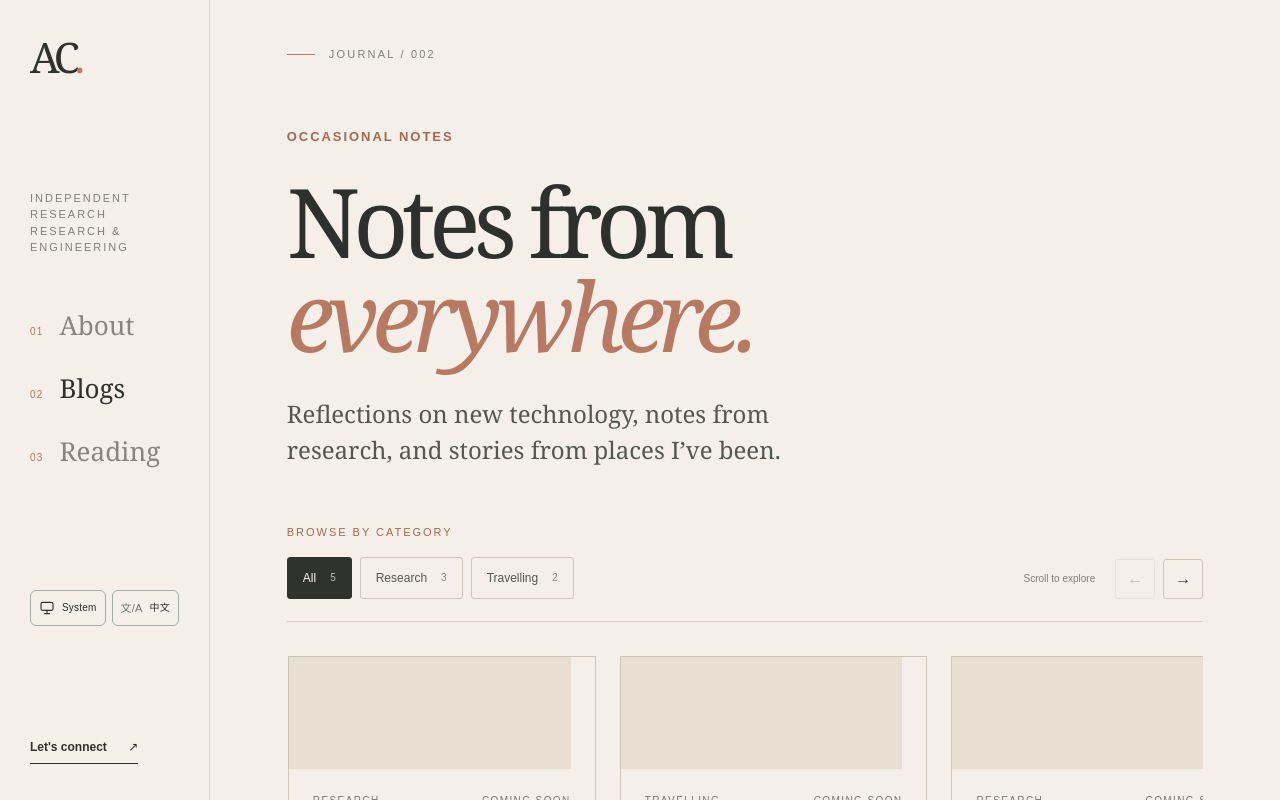
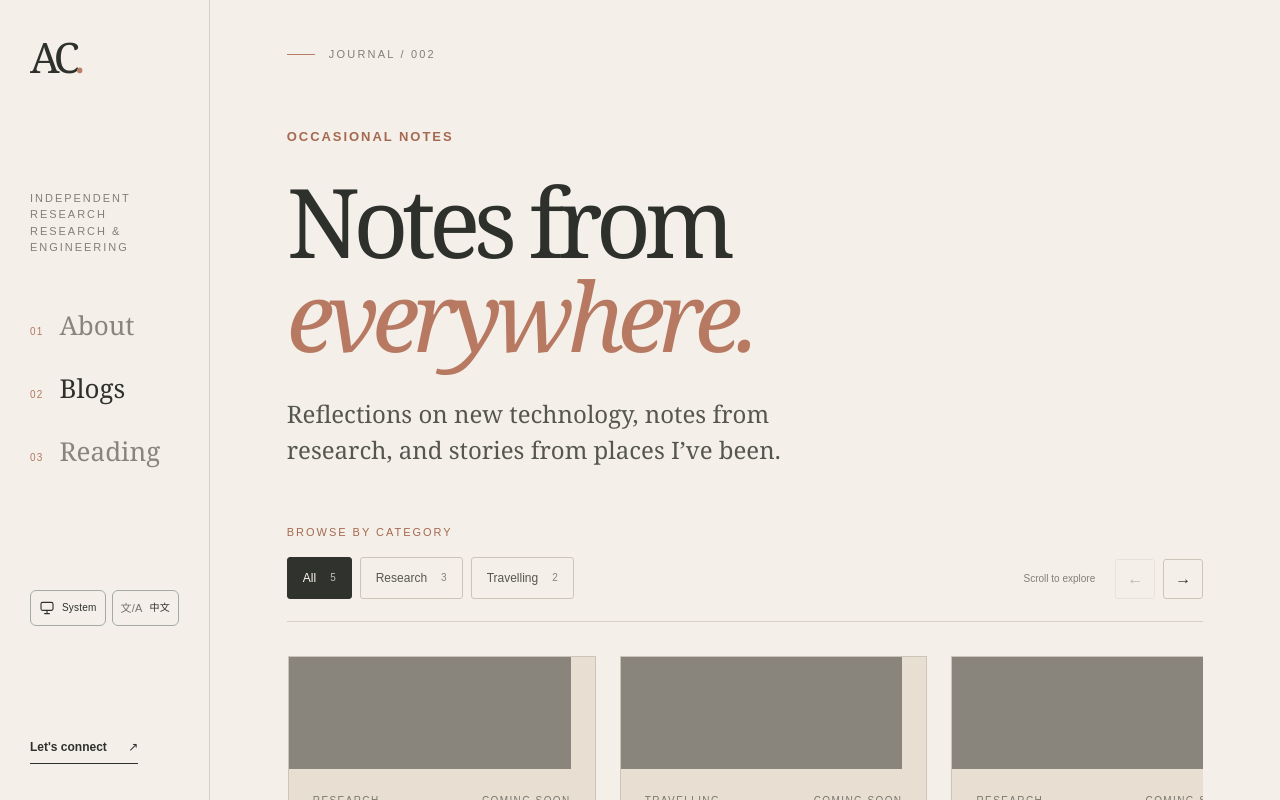
Before and after one commit to yyccbb/personal-site, a Nuxt app: page /blogs in a window 1280 px wide. Shown: the top 800 px of the page. Built offline with nearby package versions, Linux system fonts and the light colour scheme.

Commit message:
Apply blog card highlight and muted image backgrounds

```diff
--- a/app/assets/css/main.css
+++ b/app/assets/css/main.css
@@ -347,6 +347,7 @@ button {
   flex:0 0 clamp(260px,34%,390px);
   min-width:0;
   border:1px solid var(--tone-cbc4b8);
+  background:var(--tone-e8ded1);
   display:flex;
   flex-direction:column;
   scroll-snap-align:start;
@@ -355,7 +356,7 @@ button {
 .post-card-image {
   width:calc(100% - 24px);
   aspect-ratio:5 / 2;
-  background:var(--tone-e8ded1)
+  background:var(--tone-89857c)
 }
 .post-card-image img {
   width:100%;
```
